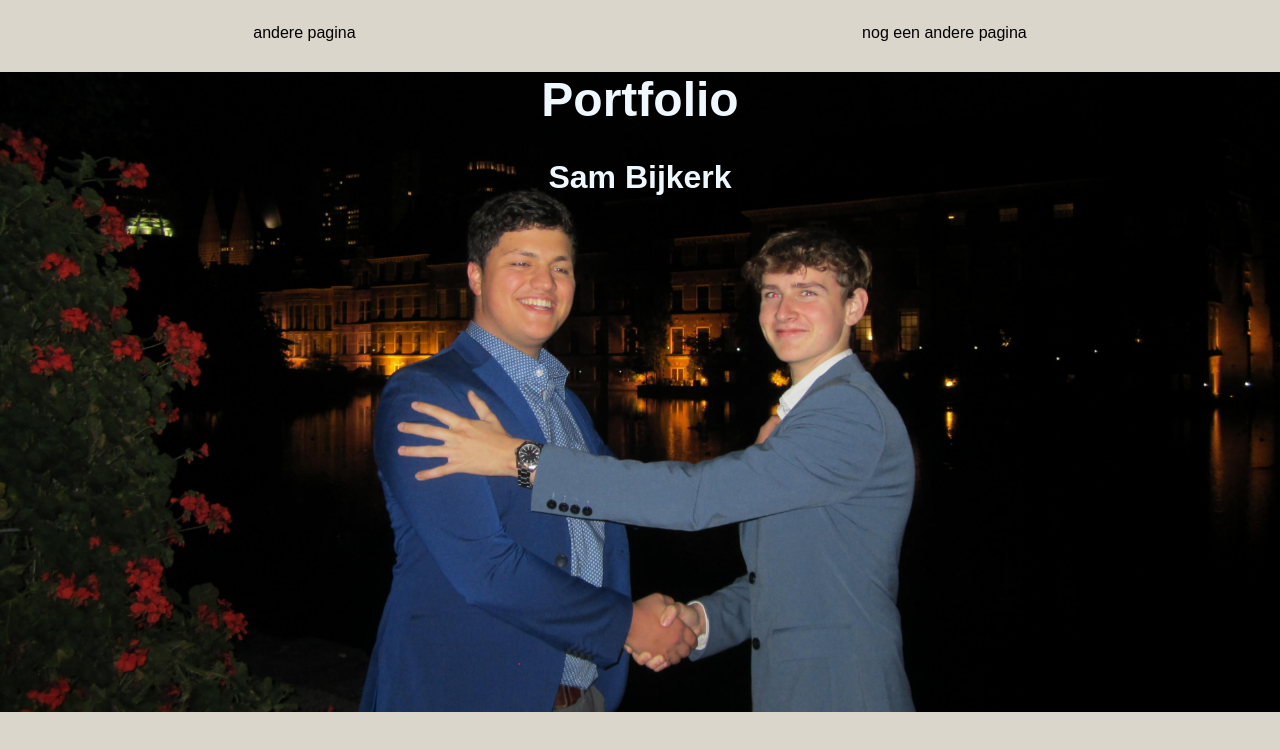
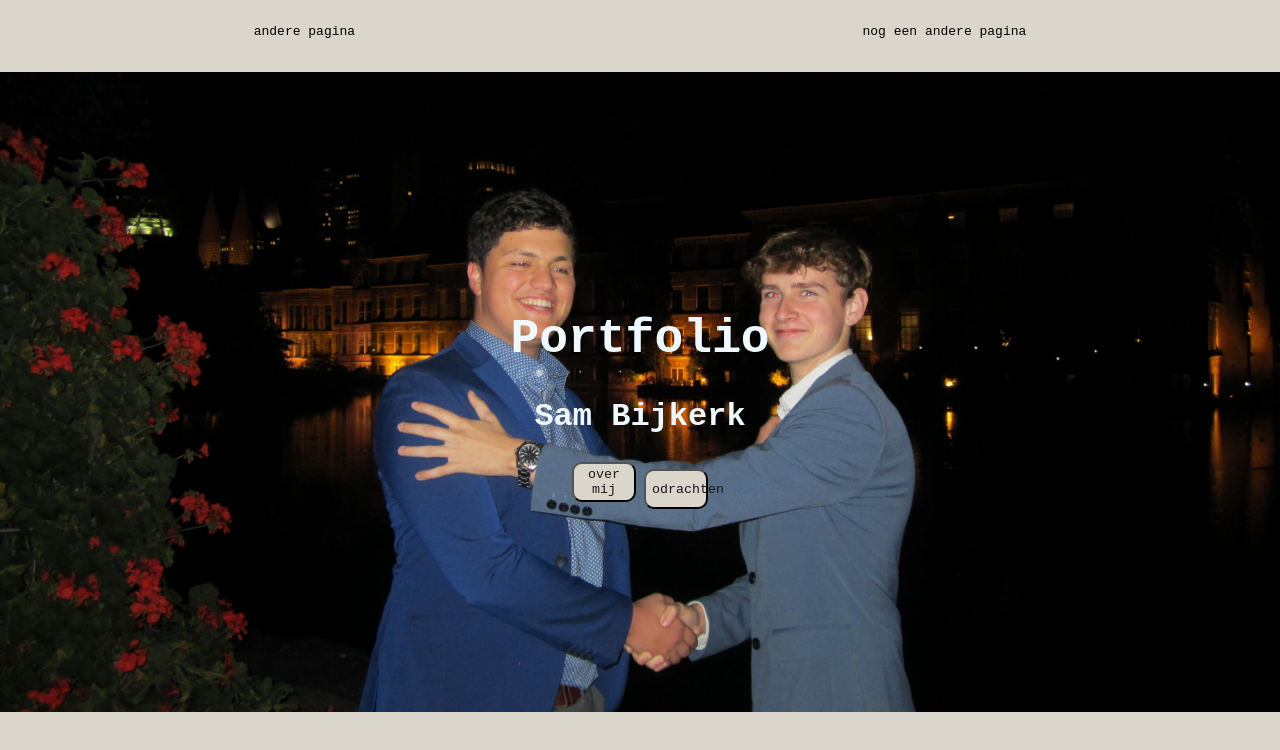
Before and after one commit to figoria/frontend, a plain HTML site: page index.html in a window 1280 px wide. Drawn offline with Linux system fonts and the light colour scheme.

Commit message:
changes to index and styles

```diff
--- a/css/styles.css
+++ b/css/styles.css
@@ -5,7 +5,7 @@
 body{
     background-color: #DBD6CB;
     color:#171717;
-    font-family: sans-serif;
+    font-family: monospace;
     margin:auto;
 }
 
@@ -19,6 +19,7 @@ nav{
     width: 100vw;
     height:5vh;
     display:flex;
+
 }
 
 header{
@@ -30,14 +31,14 @@ header{
     text-align: center;
 }
 
-a{
+nav a{
     color:black;
     margin: auto;
     margin-top: 3vh;
     text-decoration: none;
 }
 
-a:hover{
+nav a:hover{
     color:#CF1F30;
     border-bottom: 3px solid #CF1F30;
 
@@ -46,12 +47,31 @@ a:hover{
 h1{
     color: aliceblue;
     font-size: 3rem;
+    padding-top: 30vh;
 }
 
 h2{
     color:aliceblue;
     font-size: 2rem;
 }
+
+button{
+    height: 5vh;
+    width: 5vw;
+    background-color: #DBD6CB;
+    color:#171717;
+    border-radius: 10px;
+    font-family: monospace;
+}
+
+.button2{
+
+}
+
+button a{
+    text-decoration: none;
+}
+
 
 
 
--- a/index.html
+++ b/index.html
@@ -15,6 +15,10 @@
         <header>
             <h1>Portfolio</h1>
             <h2>Sam Bijkerk</h2>
+
+            <button onclick="document.location='subpaginas/pagina1.html'"> over mij</button>
+            <button onclick="document.location='subpaginas/pagina2.html'"> odrachten</button>
+
         </header>
         <div id="center-container">
 
```
